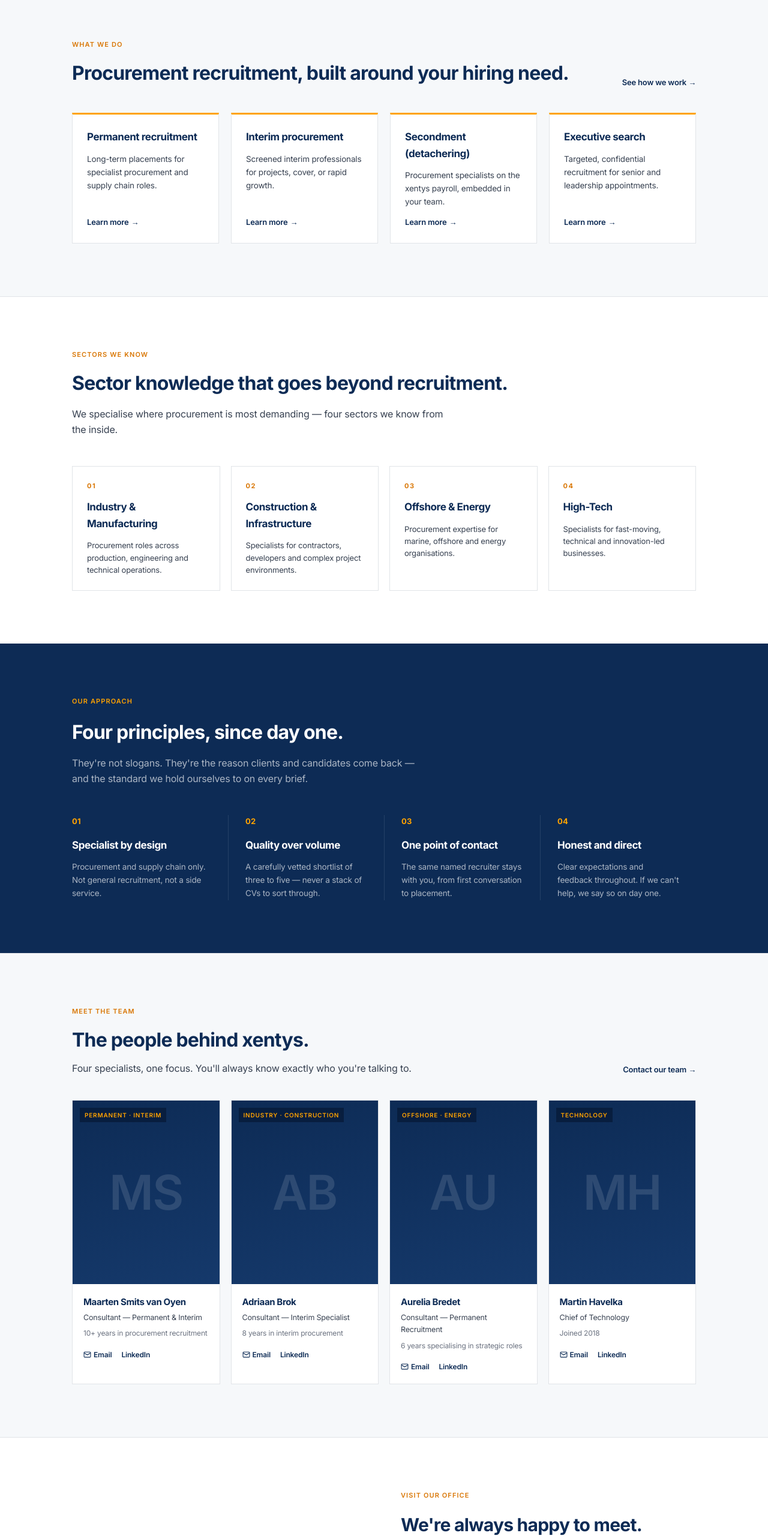
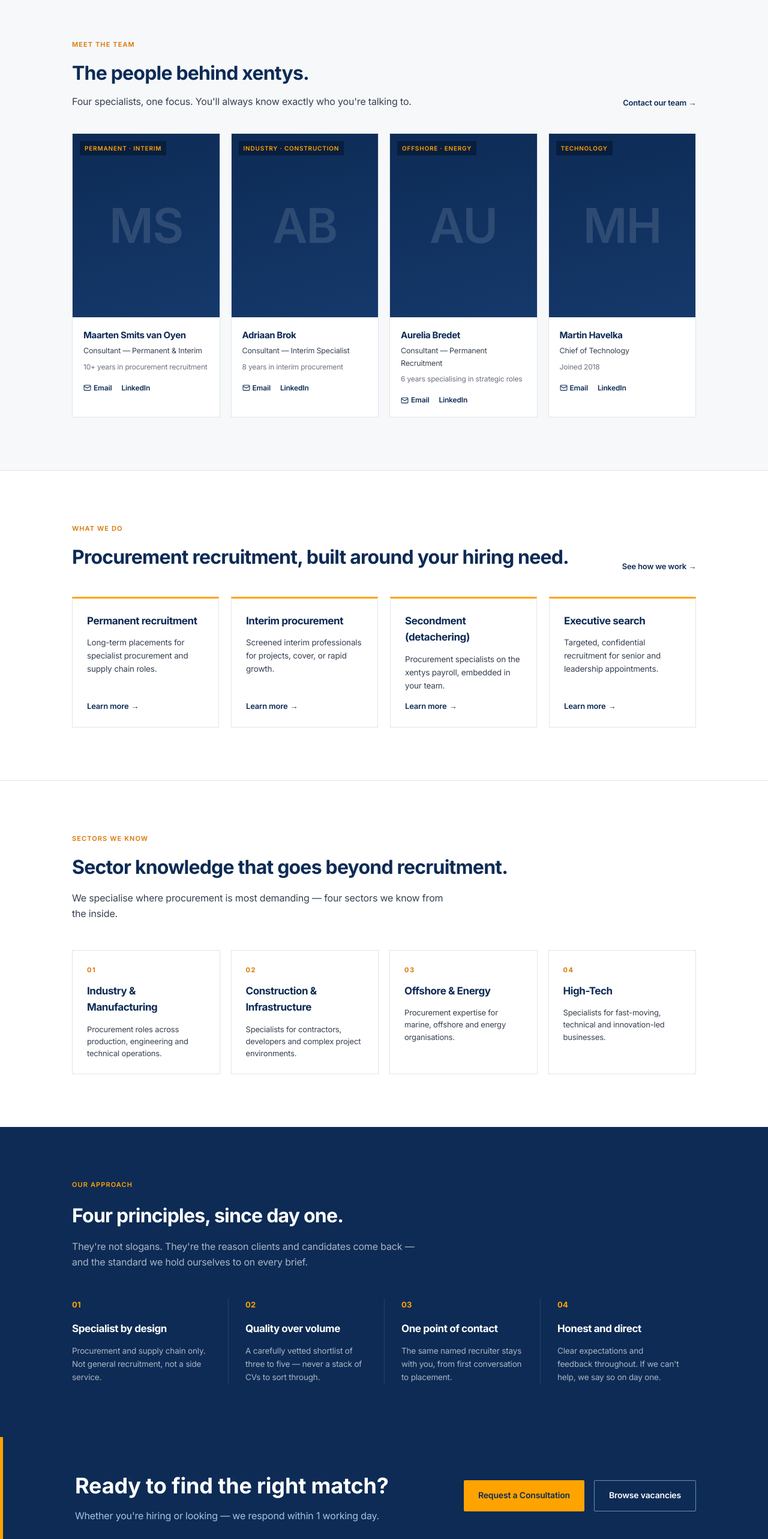
Before and after one commit to Kings-77dev/Xentys, a Next.js app: page /about in a window 1280 px wide. Shown: the part 1293-3859 px from the top of the page at 60% size. Built offline with nearby package versions, Linux system fonts and the light colour scheme.

Commit message:
About: move team after story, remove office section

```diff
--- a/src/app/about/page.tsx
+++ b/src/app/about/page.tsx
@@ -123,9 +123,50 @@
         </div>
       </section>
 
-      {/* ── 3. What we do ───────────────────────────────────── */}
+      {/* ── 3. Meet the team ────────────────────────────────── */}
       <SectionBorder />
-      <section className="bg-off-white py-[88px]" id="services" aria-labelledby="ab-svc-h">
+      <section className="bg-off-white py-[88px]" id="ab-team" aria-labelledby="ab-team-h">
+        <div className="max-w-[1280px] mx-auto px-6 lg:px-[120px]">
+          <div className="flex items-end justify-between gap-6 flex-wrap mb-10">
+            <div>
+              <p className="text-[11px] font-semibold tracking-[0.1em] uppercase text-amber-text mb-3">Meet the team</p>
+              <h2 className="font-bold text-[32px] text-navy tracking-tight mb-2" id="ab-team-h">The people behind xentys.</h2>
+              <p className="text-[16px] text-text-secondary">Four specialists, one focus. You&apos;ll always know exactly who you&apos;re talking to.</p>
+            </div>
+            <Link href="/contact" className="text-[13px] font-semibold text-navy hover:text-amber-text transition-colors flex-shrink-0">
+              Contact our team →
+            </Link>
+          </div>
+          <div className="grid sm:grid-cols-2 lg:grid-cols-4 gap-[18px]">
+            {team.map((m) => (
+              <article key={m.initials} className="bg-white border border-border overflow-hidden flex flex-col">
+                <div
+                  className="relative flex items-center justify-center"
+                  style={{ aspectRatio: "4/5", background: "linear-gradient(165deg, #0d2b55 0%, #15396b 100%)", overflow: "hidden" }}
+                >
+                  <span className="absolute font-semibold text-white select-none" style={{ fontSize: "80px", opacity: 0.12, letterSpacing: "-0.02em", userSelect: "none" }} aria-hidden="true">{m.initials}</span>
+                  <span className="absolute top-3 left-3 text-[10px] font-semibold tracking-[0.08em] uppercase text-amber px-2 py-1" style={{ background: "rgba(7,25,53,0.7)", backdropFilter: "blur(4px)" }}>{m.tag}</span>
+                </div>
+                <div className="p-[18px] flex flex-col gap-1 flex-1">
+                  <span className="font-bold text-[15px] text-navy tracking-tight">{m.name}</span>
+                  <span className="text-[12.5px] text-text-secondary">{m.role}</span>
+                  <span className="text-[12px] text-text-muted mt-0.5">{m.exp}</span>
+                  <div className="flex gap-4 mt-3">
+                    <a href={`mailto:${m.email}`} className="text-[12px] font-semibold text-navy hover:text-amber-text transition-colors flex items-center gap-1">
+                      <svg width="13" height="13" viewBox="0 0 24 24" fill="none" stroke="currentColor" strokeWidth="2" aria-hidden="true"><rect x="2" y="4" width="20" height="16" rx="2"/><path d="m22 7-10 6L2 7"/></svg>Email
+                    </a>
+                    <a href="https://linkedin.com" rel="noopener noreferrer" className="text-[12px] font-semibold text-navy hover:text-amber-text transition-colors">LinkedIn</a>
+                  </div>
+                </div>
+              </article>
+            ))}
+          </div>
+        </div>
+      </section>
+
+      {/* ── 4. What we do ───────────────────────────────────── */}
+      <SectionBorder />
+      <section className="bg-white py-[88px]" id="services" aria-labelledby="ab-svc-h">
         <div className="max-w-[1280px] mx-auto px-6 lg:px-[120px]">
           {/* Section head */}
           <div className="flex items-end justify-between gap-6 flex-wrap mb-10">
@@ -218,132 +259,7 @@
         </div>
       </section>
 
-      {/* ── 6. Meet the team ────────────────────────────────── */}
-      <SectionBorder />
-      <section className="bg-off-white py-[88px]" id="ab-team" aria-labelledby="ab-team-h">
-        <div className="max-w-[1280px] mx-auto px-6 lg:px-[120px]">
-          {/* Section head */}
-          <div className="flex items-end justify-between gap-6 flex-wrap mb-10">
-            <div>
-              <p className="text-[11px] font-semibold tracking-[0.1em] uppercase text-amber-text mb-3">Meet the team</p>
-              <h2 className="font-bold text-[32px] text-navy tracking-tight mb-2" id="ab-team-h">The people behind xentys.</h2>
-              <p className="text-[16px] text-text-secondary">Four specialists, one focus. You&apos;ll always know exactly who you&apos;re talking to.</p>
-            </div>
-            <Link href="/contact" className="text-[13px] font-semibold text-navy hover:text-amber-text transition-colors flex-shrink-0">
-              Contact our team →
-            </Link>
-          </div>
-
-          {/* 4 portrait cards */}
-          <div className="grid sm:grid-cols-2 lg:grid-cols-4 gap-[18px]">
-            {team.map((m) => (
-              <article key={m.initials} className="bg-white border border-border overflow-hidden flex flex-col">
-                {/* Portrait — gradient with large faint initials */}
-                <div
-                  className="relative flex items-center justify-center"
-                  style={{
-                    aspectRatio: "4/5",
-                    background: "linear-gradient(165deg, #0d2b55 0%, #15396b 100%)",
-                    overflow: "hidden",
-                  }}
-                >
-                  {/* Faint large initials */}
-                  <span
-                    className="absolute font-semibold text-white select-none"
-                    style={{ fontSize: "80px", opacity: 0.12, letterSpacing: "-0.02em", userSelect: "none" }}
-                    aria-hidden="true"
-                  >
-                    {m.initials}
-                  </span>
-                  {/* Specialism tag */}
-                  <span
-                    className="absolute top-3 left-3 text-[10px] font-semibold tracking-[0.08em] uppercase text-amber px-2 py-1"
-                    style={{ background: "rgba(7,25,53,0.7)", backdropFilter: "blur(4px)" }}
-                  >
-                    {m.tag}
-                  </span>
-                </div>
-
-                {/* Body */}
-                <div className="p-[18px] flex flex-col gap-1 flex-1">
-                  <span className="font-bold text-[15px] text-navy tracking-tight">{m.name}</span>
-                  <span className="text-[12.5px] text-text-secondary">{m.role}</span>
-                  <span className="text-[12px] text-text-muted mt-0.5">{m.exp}</span>
-                  <div className="flex gap-4 mt-3">
-                    <a href={`mailto:${m.email}`} className="text-[12px] font-semibold text-navy hover:text-amber-text transition-colors flex items-center gap-1">
-                      <svg width="13" height="13" viewBox="0 0 24 24" fill="none" stroke="currentColor" strokeWidth="2" aria-hidden="true"><rect x="2" y="4" width="20" height="16" rx="2"/><path d="m22 7-10 6L2 7"/></svg>
-                      Email
-                    </a>
-                    <a href="https://linkedin.com" rel="noopener noreferrer" className="text-[12px] font-semibold text-navy hover:text-amber-text transition-colors">
-                      LinkedIn
-                    </a>
-                  </div>
-                </div>
-              </article>
-            ))}
-          </div>
-        </div>
-      </section>
-
-      {/* ── 7. Visit our office ─────────────────────────────── */}
-      <SectionBorder />
-      <section className="bg-white py-[88px]" aria-labelledby="ab-visit-h">
-        <div className="max-w-[1280px] mx-auto px-6 lg:px-[120px]">
-          <div className="grid lg:grid-cols-2 gap-[56px] items-center">
-
-            {/* 2 photo slots */}
-            <div className="grid grid-cols-2 gap-[14px]">
-              <PhotoPlaceholder className="h-[280px]" note="Office interior — lounge" />
-              <PhotoPlaceholder className="h-[280px]" note="Office interior — meeting room" />
-            </div>
-
-            {/* Body */}
-            <div>
-              <p className="text-[11px] font-semibold tracking-[0.1em] uppercase text-amber-text mb-4">Visit our office</p>
-              <h2 className="font-bold text-[30px] text-navy tracking-tight mb-4" id="ab-visit-h">
-                We&apos;re always happy to meet.
-              </h2>
-              <p className="text-[16px] text-text-secondary leading-relaxed max-w-[440px] mb-6">
-                Our office is in <span className="font-semibold text-amber-text">Rijswijk</span>, and you&apos;re welcome to visit us by appointment. Come by for a coffee and a straight conversation about hiring or your next move.
-              </p>
-
-              {/* Office card */}
-              <div className="bg-off-white border border-border p-6 mb-6">
-                <p className="text-[11px] font-semibold tracking-[0.14em] uppercase text-amber-text mb-3">Address &amp; hours</p>
-                <address className="not-italic text-[14px] text-text-primary pb-4 border-b border-border mb-4">
-                  <strong className="block font-bold text-navy mb-0.5">xentys B.V.</strong>
-                  Geestbrugkade 35, 2281 CX · Rijswijk, Netherlands
-                </address>
-                <div className="flex flex-col gap-2">
-                  {[
-                    { day: "Monday – Friday", hours: "09:00 – 17:00" },
-                    { day: "Saturday – Sunday", hours: "Closed" },
-                  ].map(({ day, hours }) => (
-                    <div key={day} className="flex justify-between text-[13px]">
-                      <span className="text-text-secondary">{day}</span>
-                      <strong className="text-navy font-semibold">{hours}</strong>
-                    </div>
-                  ))}
-                </div>
-              </div>
-
-              <div className="flex gap-3 flex-wrap">
-                <a
-                  href="https://maps.google.com/?q=Geestbrugkade+35,+Rijswijk"
-                  target="_blank"
-                  rel="noopener noreferrer"
-                  className="h-11 px-5 border border-border text-navy font-semibold text-[14px] rounded-[2px] flex items-center hover:border-[#c9cdd3] hover:bg-off-white transition-all"
-                >
-                  Get directions →
-                </a>
-                <LinkButton href="/contact" variant="secondary">Contact us →</LinkButton>
-              </div>
-            </div>
-          </div>
-        </div>
-      </section>
-
-      {/* ── 8. Final CTA ────────────────────────────────────── */}
+      {/* ── 7. Final CTA ────────────────────────────────────── */}
       <CTABanner />
     </>
   );
```
